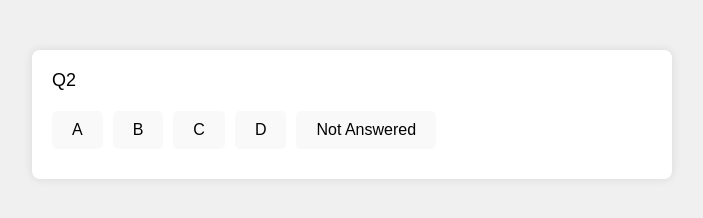
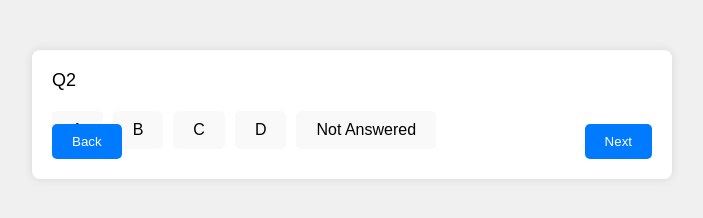
Before and after one commit to Aum-Shah/Result, a plain HTML site: page index.html in a window 1280 px wide. Both pictures are taken after a click on the button "Next". Shown: the whole page, without its empty margins (288-991 px from the left). Drawn offline with Linux system fonts and the light colour scheme.

Commit message:
Update index.html

```diff
--- a/index.html
+++ b/index.html
@@ -18,6 +18,7 @@
     background-color: #fff;
     border-radius: 8px;
     box-shadow: 0 0 10px rgba(0, 0, 0, 0.1);
+    position: relative;
   }
   .question {
     font-size: 18px;
@@ -38,16 +39,22 @@
   .option:hover {
     background-color: #e0e0e0;
   }
-  #nextBtn {
-    position: fixed;
-    bottom: 20px;
-    right: 20px;
+  #nextBtn,
+  #backBtn {
     padding: 10px 20px;
     background-color: #007bff;
     color: #fff;
     border: none;
     border-radius: 5px;
     cursor: pointer;
+    position: absolute;
+    bottom: 20px;
+  }
+  #nextBtn {
+    right: 20px;
+  }
+  #backBtn {
+    left: 20px;
   }
 </style>
 </head>
@@ -56,11 +63,12 @@
   <div id="questionContainer">
     <!-- Questions will be inserted here -->
   </div>
+  <button id="backBtn" onclick="previousQuestion()">Back</button>
   <button id="nextBtn" onclick="nextQuestion()">Next</button>
 </div>
 
 <script>
- const questions = [
+  const questions = [
     { question: "Q1", answer: "C" },
     { question: "Q2", answer: "B" },
     { question: "Q3", answer: "C" },
@@ -161,7 +169,7 @@
     { question: "Q98", answer: "D" },
     { question: "Q99", answer: "B" },
     { question: "Q100", answer: "D" }
-]
+];
 
   let currentQuestionIndex = 0;
   let totalScore = 0;
@@ -203,12 +211,21 @@
       <div class="question">Your Total Score: ${totalScore}</div>
     `;
     document.getElementById("nextBtn").style.display = "none";
+    document.getElementById("backBtn").style.display = "none";
   }
 
   function nextQuestion() {
     currentQuestionIndex++;
     displayQuestion();
-    document.getElementById("nextBtn").style.display = "none";
+    document.getElementById("nextBtn").style.display = "inline-block";
+    document.getElementById("backBtn").style.display = "inline-block";
+  }
+
+  function previousQuestion() {
+    if (currentQuestionIndex > 0) {
+      currentQuestionIndex--;
+      displayQuestion();
+    }
   }
 
   // Display the first question when the page loads
```
